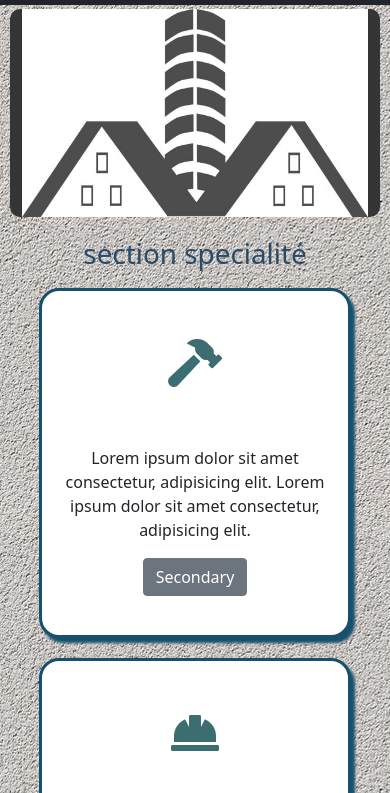
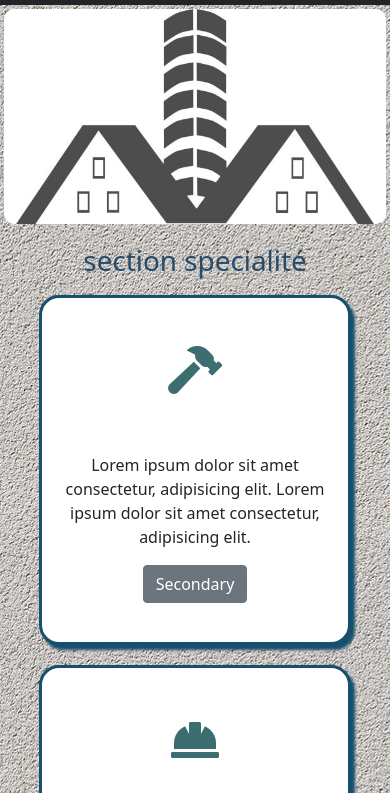
Before and after one commit to dio-sudo/maconnerie-express, a plain HTML site: page index.html in a window 390 px wide. Shown: the part 51-844 px from the top of the page. Drawn offline with nearby package versions, Linux system fonts and the light colour scheme.

Commit message:
bon ok c c

```diff
--- a/style/style.css
+++ b/style/style.css
@@ -8,10 +8,10 @@ body{
 @media only screen and (max-width: 575.98px)
 {
   #baniere{
-    width: 95%;
+    width: 98%;
     margin-top: 60px;
     /* height: 275px; */
-    background-color: #353535;
+    background-color: #FFFFFF;
     /* background-image: url('../img/path1249-min.jpg'); */
     /* background-image: url('../img/enduit.jpg'); */
     /* background-size: 95%; */
```
